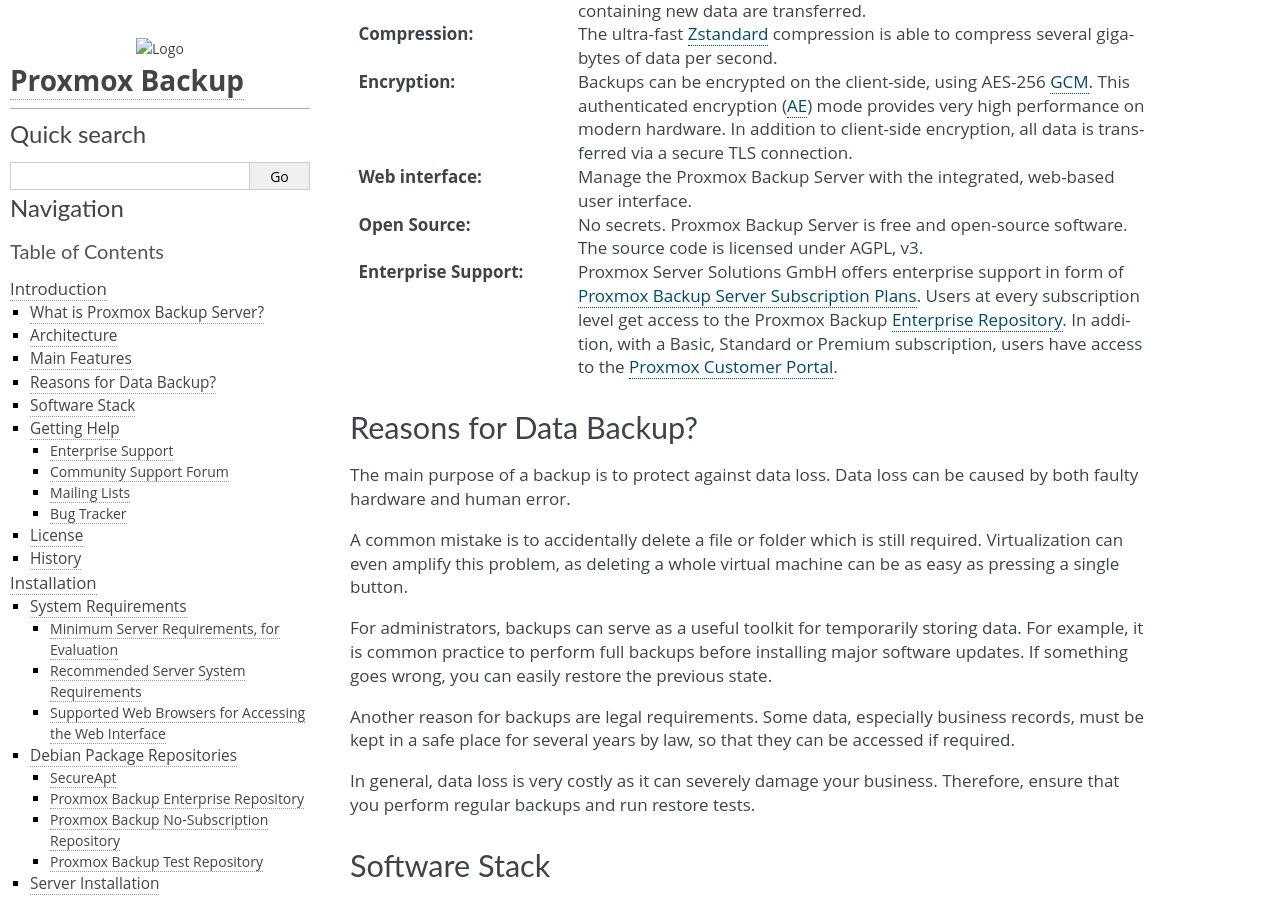
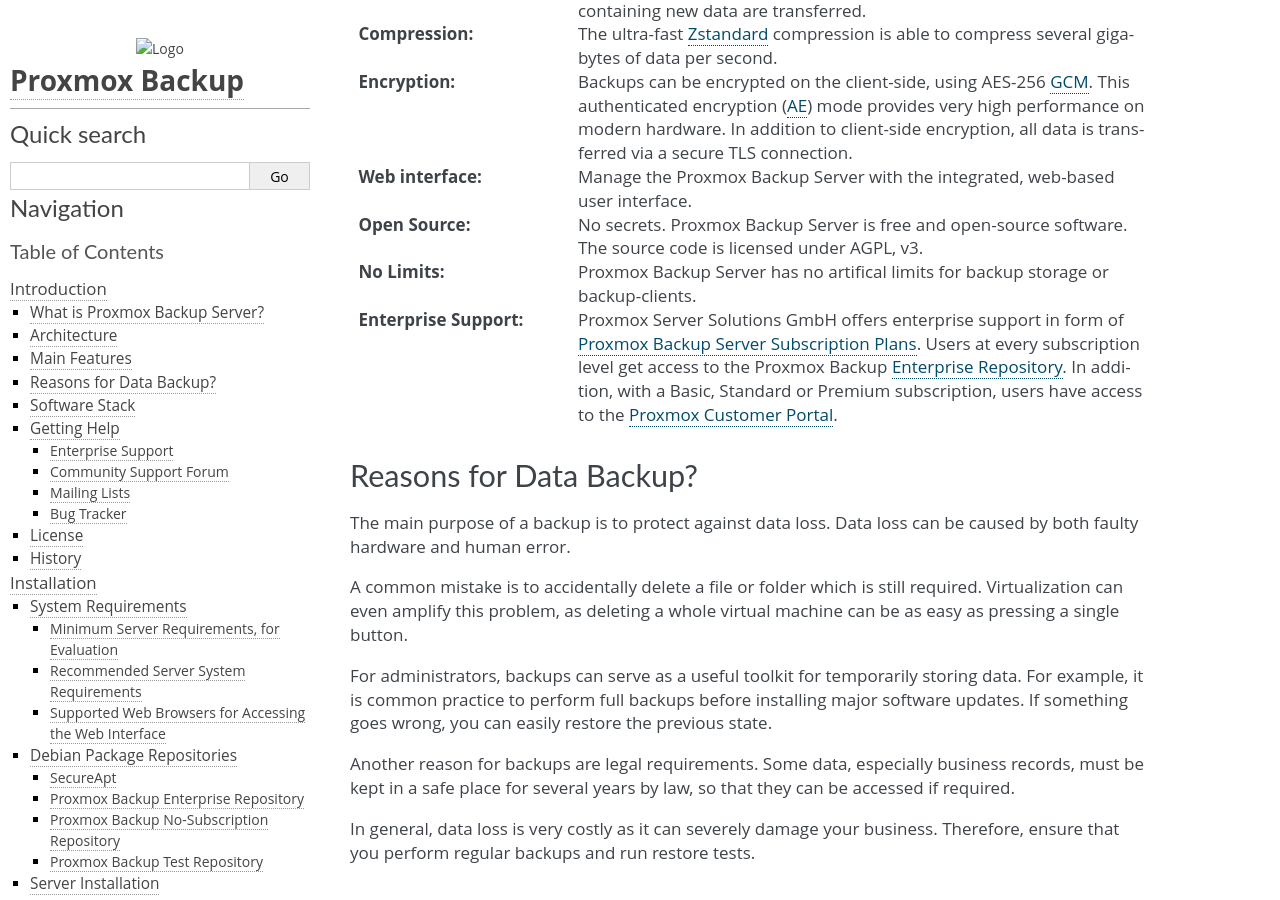
Before and after one commit to proxmox/proxmox-backup, a Sphinx documentation site: the page built from docs/introduction.rst, in a window 1280 px wide and 900 px high, scrolled down 1157 px. Built offline with Sphinx 7.4.7, drawn with Linux system fonts in a browser that asks for light colours.

Commit message:
docs: features: mention that there are no client/data limits
Signed-off-by: Thomas Lamprecht <t.lamprecht@proxmox.com>

```diff
--- a/docs/introduction.rst
+++ b/docs/introduction.rst
@@ -75,6 +75,9 @@
 
 :Open Source: No secrets. Proxmox Backup Server is free and open-source
    software. The source code is licensed under AGPL, v3.
+
+:No Limits: Proxmox Backup Server has no artifical limits for backup storage or
+   backup-clients.
 
 :Enterprise Support: Proxmox Server Solutions GmbH offers enterprise support in
    form of `Proxmox Backup Server Subscription Plans
```
